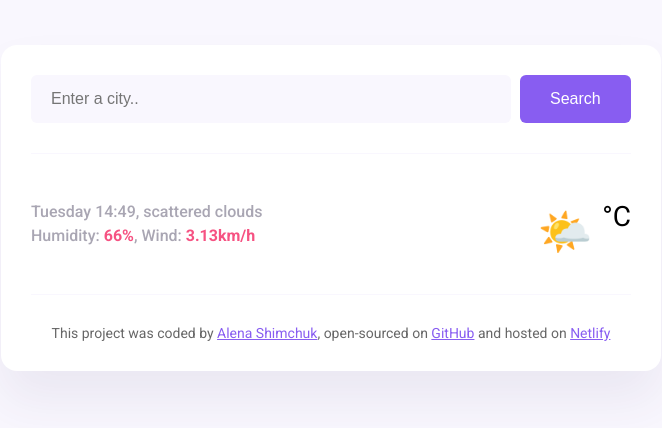
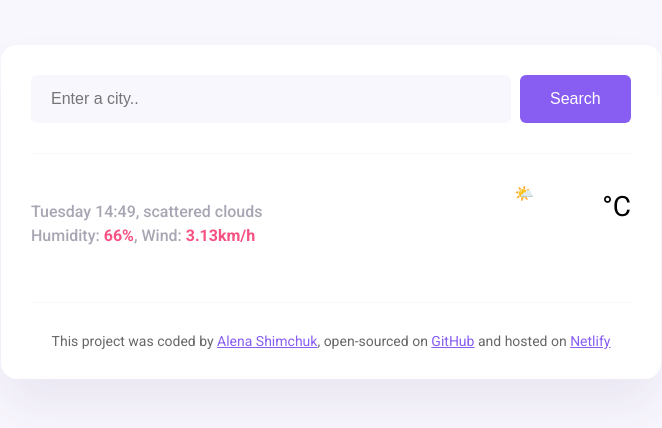
Before and after one commit to alyshim/forecast, a plain HTML site: page index.html in a window 1280 px wide. Shown: the whole page, without its empty margins (309-971 px from the left). Drawn offline with nearby package versions, Linux system fonts and the light colour scheme; no server answers.

Commit message:
Update CSS

```diff
--- a/src/style.css
+++ b/src/style.css
@@ -71,18 +71,18 @@ main {
 }
 
 .weather-app-icon {
-  font-size: 44px;
-  margin-top: 22px;
+  width: 88px;
+  height: 88px;
 }
 
 .weather-app-temperature {
   font-size: 88px;
-  margin-left: 10px;
+  line-height: 88px;
   font-weight: bold;
 }
 
 .weatehr-app-unit {
-  margin-top: 16px;
+  margin-top: 6px;
   font-size: 28px;
 }
 
```
